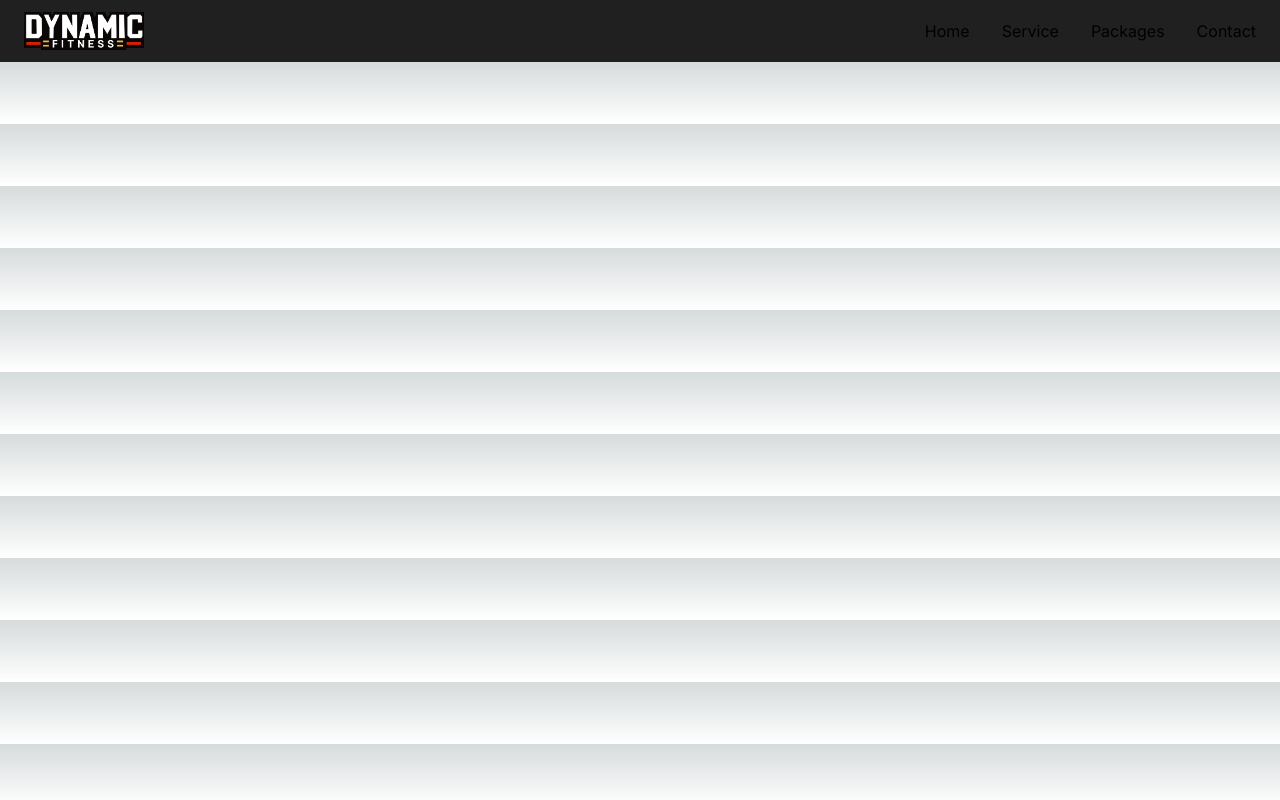
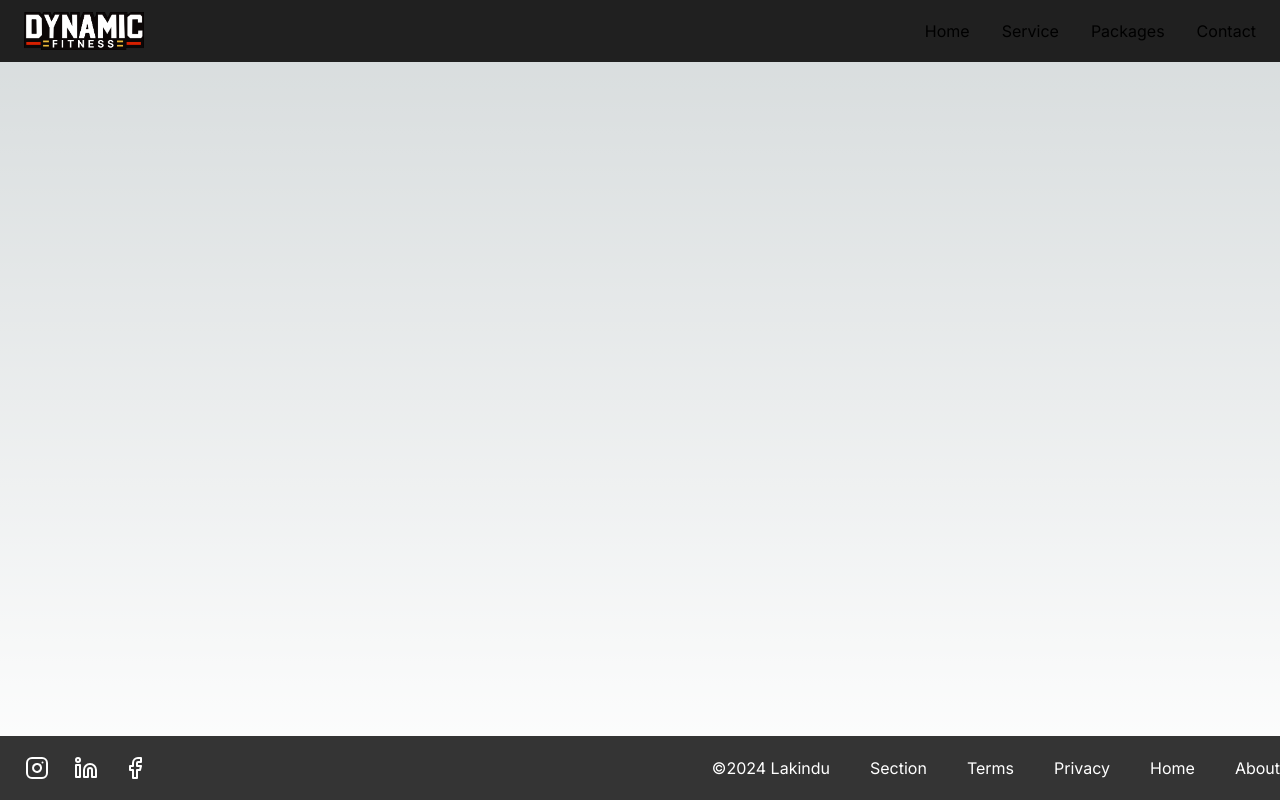
Before and after one commit to naduncalcey/dynamic-fitness-lk, a Next.js app: page / in a window 1280 px wide. Built offline with nearby package versions, Linux system fonts and the light colour scheme.

Commit message:
implemented footer to the website

```diff
--- a/app/globals.css
+++ b/app/globals.css
@@ -17,6 +17,9 @@
 }
 
 body {
+  display: flex;
+  flex-direction: column;
+  min-height: 100vh;
   color: rgb(var(--foreground-rgb));
   background: linear-gradient(
       to bottom,
@@ -84,6 +87,7 @@ body {
   color: #f4f4f4;
 }
 
+/* desktop navigatio bar */
 @media (min-width: 768px) {
   .navigation .container ul {
     display: flex;
@@ -103,3 +107,72 @@ body {
     display: none;
   }
 }
+
+.footer{
+  background-color: #343434;
+  color: white;
+  padding: 20px 0;
+
+  width: 100%;
+  margin-top: auto;
+
+}
+.footer .container{
+  display: flex;
+  flex-direction: column;
+  justify-content: left;
+  max-width: 1280px;
+  margin: 0 auto;
+  gap: 20px;
+  padding-left: 25px;
+}
+.footer .sub-container-1
+{
+  display: flex;
+  flex-direction: row;
+  justify-content: center;
+  gap: 15px;
+  margin-top: 20px;
+}
+
+.footer .sub-container-2{
+  display: flex;
+  flex-direction: row;
+  justify-content: center;
+  gap: 15px;
+  padding-right: 50px;
+
+}
+
+.footer .sub-container-2 .section-1{
+  display: flex;
+  flex-direction: row;
+  justify-content: center;
+  gap: 10px;
+}
+
+/* desktop footer */
+@media (min-width: 768px) {
+  .footer .container{
+    display: flex;
+    flex-direction: row;
+    justify-content: space-between;
+  }
+  .footer .sub-container-1{
+    display: flex;
+    flex-direction: row;
+    justify-content: center;
+    gap: 25px;
+    padding-top: 0px;
+    margin-top: 0px;
+  }
+
+  .footer .sub-container-2{
+    padding-right: 0px;
+    margin-right: 0px;
+  }
+
+  .footer .sub-container-2 .section-1{
+    gap: 40px;
+  }
+}
--- a/app/page.tsx
+++ b/app/page.tsx
@@ -2,7 +2,13 @@
 
 import { useState, useRef, useEffect } from "react";
 import Image from "next/image";
-import { MenuIcon } from "lucide-react";
+import {
+  Copyright,
+  Facebook,
+  Instagram,
+  Linkedin,
+  MenuIcon,
+} from "lucide-react";
 
 export default function Home() {
   const [isPopoverVisible, setIsPopoverVisible] = useState(false);
@@ -44,21 +50,14 @@ export default function Home() {
             {isPopoverVisible && (
               <div className="popover">
                 <ul>
-
                   <li className="link">
-                    <a href=".." >
-                      Home
-                    </a>
+                    <a href="..">Home</a>
                   </li>
                   <li className="link">
-                    <a href=".." >
-                      Services
-                    </a>
+                    <a href="..">Services</a>
                   </li>
                   <li className="link">
-                    <a href=".." >
-                      Packages
-                    </a>
+                    <a href="..">Packages</a>
                   </li>
                   <li className="link">
                     <a href=".." className="link">
@@ -71,6 +70,48 @@ export default function Home() {
           </div>
         </div>
       </nav>
+      <footer className="footer">
+        <div className="container">
+          <div className="sub-container-1">
+            <div className="instagram">
+              <a href="..">
+                <Instagram className="instagram-icon" />
+              </a>
+            </div>
+            <div className="linkedin">
+              <a href="..">
+                <Linkedin />
+              </a>
+            </div>
+            <div className="facebook">
+              <a>
+                <Facebook />
+              </a>
+            </div>
+          </div>
+
+          <div className="sub-container-2">
+            <ul className="section-1">
+              <li>©2024 Lakindu</li>
+              <li>
+                <a href="..">Section</a>
+              </li>
+              <li>
+                <a href="..">Terms</a>
+              </li>
+              <li>
+                <a href="..">Privacy</a>
+              </li>
+              <li>
+                <a href="..">Home</a>
+              </li>
+              <li>
+                <a href="..">About</a>
+              </li>
+            </ul>
+          </div>
+        </div>
+      </footer>
     </>
   );
 }
```
